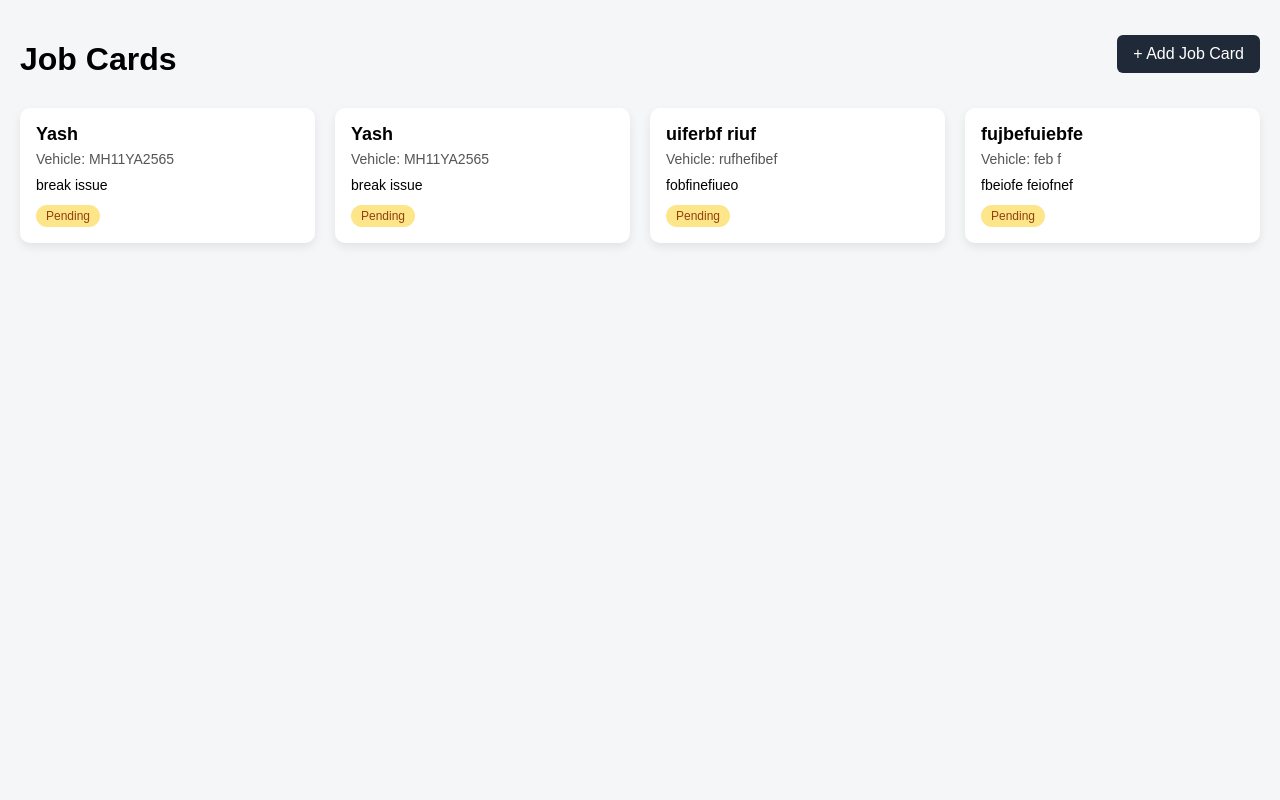
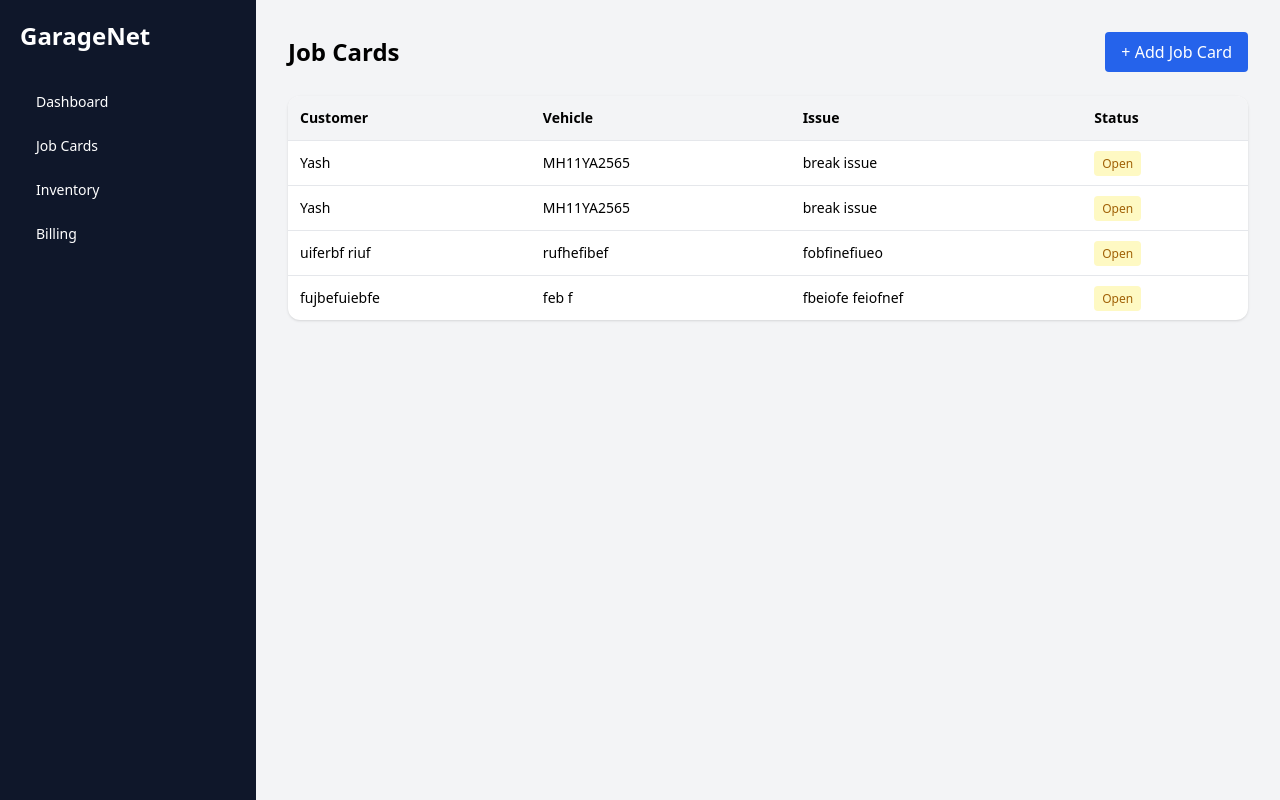
Before and after one commit to yashpanchal01/GarageNET_Project, a Django app: page /jobcards/ in a window 1280 px wide. Run offline with Django 5.2, Linux system fonts and the light colour scheme; data comes from the database, SQL or seed files in the repository; some libraries are stand-ins or nearby versions.

Commit message:
UI: clean dashboard + jobcards + inventory + billing

```diff
--- a/GarageNET/GarageNET/settings.py
+++ b/GarageNET/GarageNET/settings.py
@@ -59,6 +59,7 @@ TEMPLATES = [
         'APP_DIRS': True,
         'OPTIONS': {
             'context_processors': [
+                'django.template.context_processors.debug',
                 'django.template.context_processors.request',
                 'django.contrib.auth.context_processors.auth',
                 'django.contrib.messages.context_processors.messages',
@@ -66,6 +67,7 @@ TEMPLATES = [
         },
     },
 ]
+
 
 WSGI_APPLICATION = 'GarageNET.wsgi.application'
 
@@ -116,3 +118,7 @@ USE_TZ = True
 # https://docs.djangoproject.com/en/6.0/howto/static-files/
 
 STATIC_URL = 'static/'
+
+STATICFILES_DIRS = [
+    BASE_DIR / "static",
+]
--- a/GarageNET/GarageNET/urls.py
+++ b/GarageNET/GarageNET/urls.py
@@ -4,7 +4,12 @@ from core import views
 
 urlpatterns = [
     path('admin/', admin.site.urls),
+
     path('', views.dashboard, name='dashboard'),
+
     path('jobcards/', views.jobcards, name='jobcards'),
     path('jobcards/add/', views.add_jobcard, name='add_jobcard'),
+
+    path('inventory/', views.inventory, name='inventory'),
+    path('billing/', views.billing, name='billing'),
 ]
--- a/GarageNET/core/templates/core/base.html
+++ b/GarageNET/core/templates/core/base.html
@@ -1,53 +1,54 @@
+{% load static %}
 <!DOCTYPE html>
 <html lang="en">
+<head>
+  <meta charset="UTF-8" />
+  <meta name="viewport" content="width=device-width, initial-scale=1.0" />
+  <title>GarageNet</title>
 
-<head>
-  <meta charset="UTF-8">
-  <title>GarageNet</title>
+  <!-- Tailwind -->
   <script src="https://cdn.tailwindcss.com"></script>
+
+  <!-- Custom CSS -->
+  <link rel="stylesheet" href="{% static 'css/style.css' %}">
 </head>
 
-<body class="bg-gray-100 font-sans">
-
-  <!-- Navbar -->
-  <nav class="bg-white shadow px-6 py-4 flex justify-between">
-    <h1 class="text-xl font-bold text-gray-800">GarageNet</h1>
-    <span class="text-sm text-gray-500">Workshop Management</span>
-  </nav>
-
-  <div class="flex">
+<body class="bg-gray-100">
+  <div class="flex min-h-screen">
 
     <!-- Sidebar -->
-    <aside class="w-64 bg-gray-900 text-white min-h-screen p-4">
-      <ul class="space-y-4">
-        <li class="text-blue-400 font-semibold">
-          <a href="/">Dashboard</a>
+    <aside class="w-64 bg-slate-900 text-white p-5">
+      <h1 class="text-2xl font-bold mb-8">GarageNet</h1>
+
+      <ul class="space-y-2 text-sm font-medium">
+        <li>
+          <a href="/" class="block px-4 py-2 rounded hover:bg-slate-800">
+            Dashboard
+          </a>
         </li>
-
-        <li class="hover:text-blue-400 cursor-pointer">
-          <a href="/jobcards/">Job Cards</a>
+        <li>
+          <a href="/jobcards/" class="block px-4 py-2 rounded hover:bg-slate-800">
+            Job Cards
+          </a>
         </li>
-
-        <li class="hover:text-blue-400 cursor-pointer">
-          <a href="/inventory/">Inventory</a>
+        <li>
+          <a href="/inventory/" class="block px-4 py-2 rounded hover:bg-slate-800">
+            Inventory
+          </a>
         </li>
-
-        <li class="hover:text-blue-400 cursor-pointer">
-          <a href="#">Billing</a>
+        <li>
+          <a href="/billing/" class="block px-4 py-2 rounded hover:bg-slate-800">
+            Billing
+          </a>
         </li>
-
-
       </ul>
-
     </aside>
 
     <!-- Main -->
-    <main class="flex-1 p-6">
+    <main class="flex-1 p-8">
       {% block content %}{% endblock %}
     </main>
 
   </div>
-
 </body>
-
 </html>
--- a/GarageNET/core/templates/core/jobcards.html
+++ b/GarageNET/core/templates/core/jobcards.html
@@ -1,94 +1,44 @@
-<!DOCTYPE html>
-<html lang="en">
-<head>
-    <meta charset="UTF-8">
-    <title>Job Cards | GarageNet</title>
-    <style>
-        body {
-            font-family: Arial, sans-serif;
-            background: #f4f6f8;
-            margin: 0;
-            padding: 20px;
-        }
+{% extends "core/base.html" %}
 
-        h1 {
-            margin-bottom: 10px;
-        }
+{% block content %}
+<div class="flex justify-between items-center mb-6">
+  <h2 class="text-2xl font-bold">Job Cards</h2>
 
-        .top-bar {
-            display: flex;
-            justify-content: space-between;
-            align-items: center;
-            margin-bottom: 20px;
-        }
+  <a href="/jobcards/add/"
+     class="bg-blue-600 text-white px-4 py-2 rounded hover:bg-blue-700">
+    + Add Job Card
+  </a>
+</div>
 
-        .add-btn {
-            padding: 10px 16px;
-            background: #1f2937;
-            color: white;
-            text-decoration: none;
-            border-radius: 6px;
-        }
+<table class="w-full bg-white rounded-xl shadow overflow-hidden">
+  <thead class="bg-gray-100 text-left text-sm">
+    <tr>
+      <th class="p-3">Customer</th>
+      <th class="p-3">Vehicle</th>
+      <th class="p-3">Issue</th>
+      <th class="p-3">Status</th>
+    </tr>
+  </thead>
 
-        .cards {
-            display: grid;
-            grid-template-columns: repeat(auto-fill, minmax(280px, 1fr));
-            gap: 20px;
-        }
-
-        .card {
-            background: white;
-            padding: 16px;
-            border-radius: 10px;
-            box-shadow: 0 4px 10px rgba(0,0,0,0.08);
-        }
-
-        .card h3 {
-            margin: 0;
-            font-size: 18px;
-        }
-
-        .vehicle {
-            font-size: 14px;
-            color: #555;
-            margin: 6px 0;
-        }
-
-        .issue {
-            margin-top: 10px;
-            font-size: 14px;
-        }
-
-        .status {
-            display: inline-block;
-            margin-top: 12px;
-            padding: 4px 10px;
-            font-size: 12px;
-            border-radius: 12px;
-            background: #fde68a;
-            color: #92400e;
-        }
-    </style>
-</head>
-<body>
-
-    <div class="top-bar">
-        <h1>Job Cards</h1>
-        <a href="/jobcards/add/" class="add-btn">+ Add Job Card</a>
-    </div>
-
-    <div class="cards">
-        {% for job in jobcards %}
-        <div class="card">
-            <h3>{{ job.customer_name }}</h3>
-            <div class="vehicle">Vehicle: {{ job.vehicle_number }}</div>
-            <div class="issue">{{ job.issue }}</div>
-            <span class="status">Pending</span>
-        </div>
-        {% empty %}
-        <p>No job cards available.</p>
-        {% endfor %}
-    </div>
-
-</body>
-</html>
+  <tbody class="text-sm">
+    {% for job in jobcards %}
+    <tr class="border-t hover:bg-gray-50">
+      <td class="p-3 font-medium">{{ job.customer_name }}</td>
+      <td class="p-3">{{ job.vehicle_number }}</td>
+      <td class="p-3">{{ job.issue }}</td>
+      <td class="p-3">
+        <span class="bg-yellow-100 text-yellow-700 px-2 py-1 rounded text-xs">
+          Open
+        </span>
+      </td>
+    </tr>
+    {% empty %}
+    <tr>
+      <td colspan="4" class="p-4 text-center text-gray-500">
+        No job cards created yet
+      </td>
+    </tr>
+    {% endfor %}
+  </tbody>
+</table>
+{% endblock %}
--- a/GarageNET/core/views.py
+++ b/GarageNET/core/views.py
@@ -1,4 +1,5 @@
 from django.shortcuts import render, redirect
+
 from .models import JobCard
 
 
@@ -10,6 +11,13 @@ def dashboard(request):
 # ---------- INVENTORY ----------
 def inventory(request):
     return render(request, 'core/inventory.html')
+
+# ---------- BILLING (placeholder) ----------
+def billing(request):
+     return render(request, 'core/bills.html')
+
+
+     return render(request, 'core/bills.html')
 
 
 # ---------- JOB CARDS LIST ----------
@@ -32,8 +40,3 @@ def add_jobcard(request):
 
     # GET request
     return render(request, 'core/add_jobcard.html')
-
-
-# ---------- BILLING (placeholder) ----------
-def bills(request):
-    return render(request, 'core/bills.html')
--- /dev/null
+++ b/GarageNET/static/css/style.css
@@ -0,0 +1,6 @@
+/* Optional small polish */
+body {
+  font-family: system-ui, -apple-system, Segoe UI, Roboto, Arial, sans-serif;
+}
+
+/* Custom CSS overrides (optional) */
```
Also changed, not shown: GarageNET/core/templates/core/add_jobcard.html (+28 -98 lines), GarageNET/core/templates/core/bills.html (added, +9 -0 lines), GarageNET/core/templates/core/index.html (+22 -20 lines), GarageNET/core/templates/core/inventory.html (+32 -3 lines).
